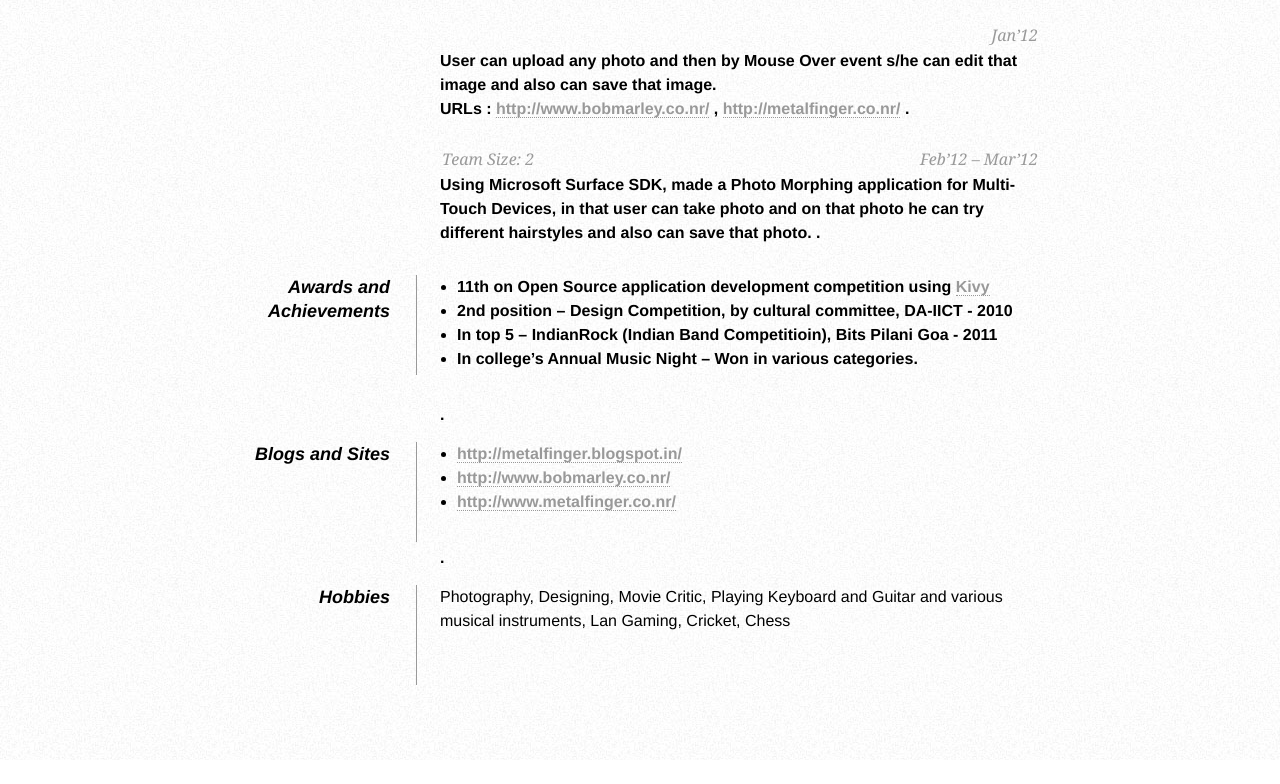
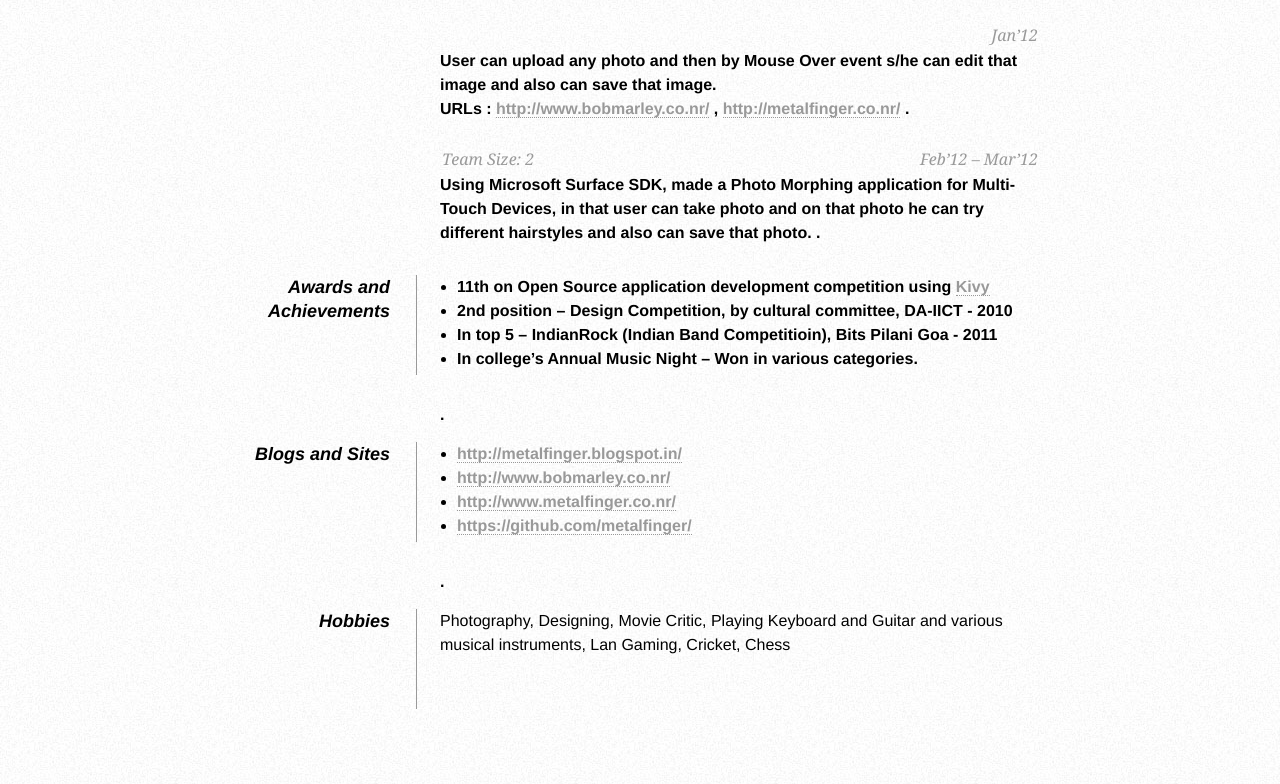
Before and after one commit to metalfinger/resumehtml, a plain HTML site: page index.html in a window 1280 px wide. Shown: the part 1058-1842 px from the top of the page. Before the commit the page ends 1818 px from the top, so only its background shows below. Drawn offline with Linux system fonts and the light colour scheme.

Commit message:
github URL added

```diff
--- a/index.html
+++ b/index.html
@@ -232,6 +232,7 @@
                         <li /> <a href="http://metalfinger.blogspot.in/">http://metalfinger.blogspot.in/</a>
                         <li /> <a href="http://www.bobmarley.co.nr/">http://www.bobmarley.co.nr/</a>
                         <li /> <a href="http://www.metalfinger.co.nr/">http://www.metalfinger.co.nr/</a>
+                        <li /> <a href="https://github.com/metalfinger/">https://github.com/metalfinger/</a>
                         </ul>
                     .</h4>
                 </div>
```
